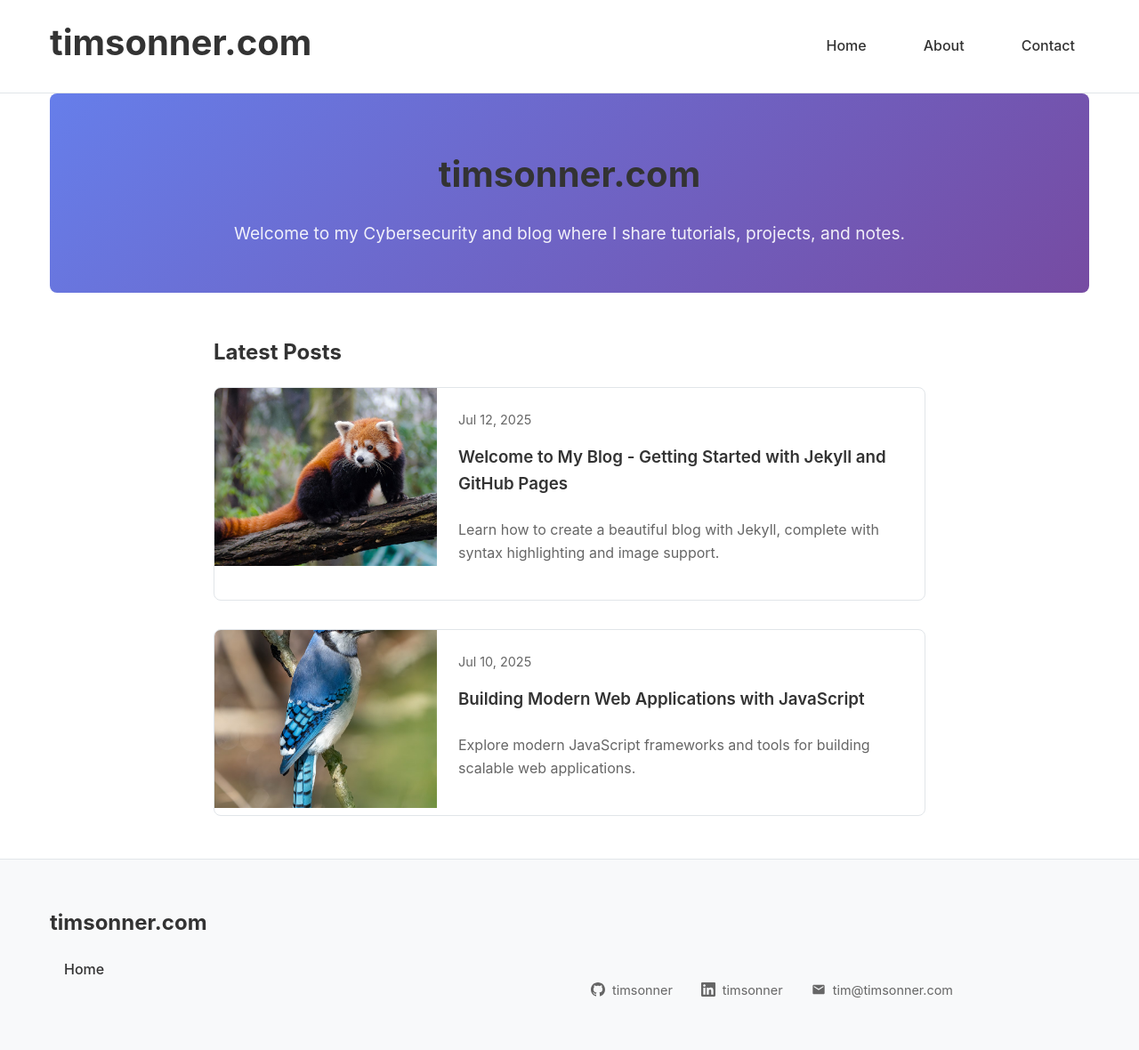
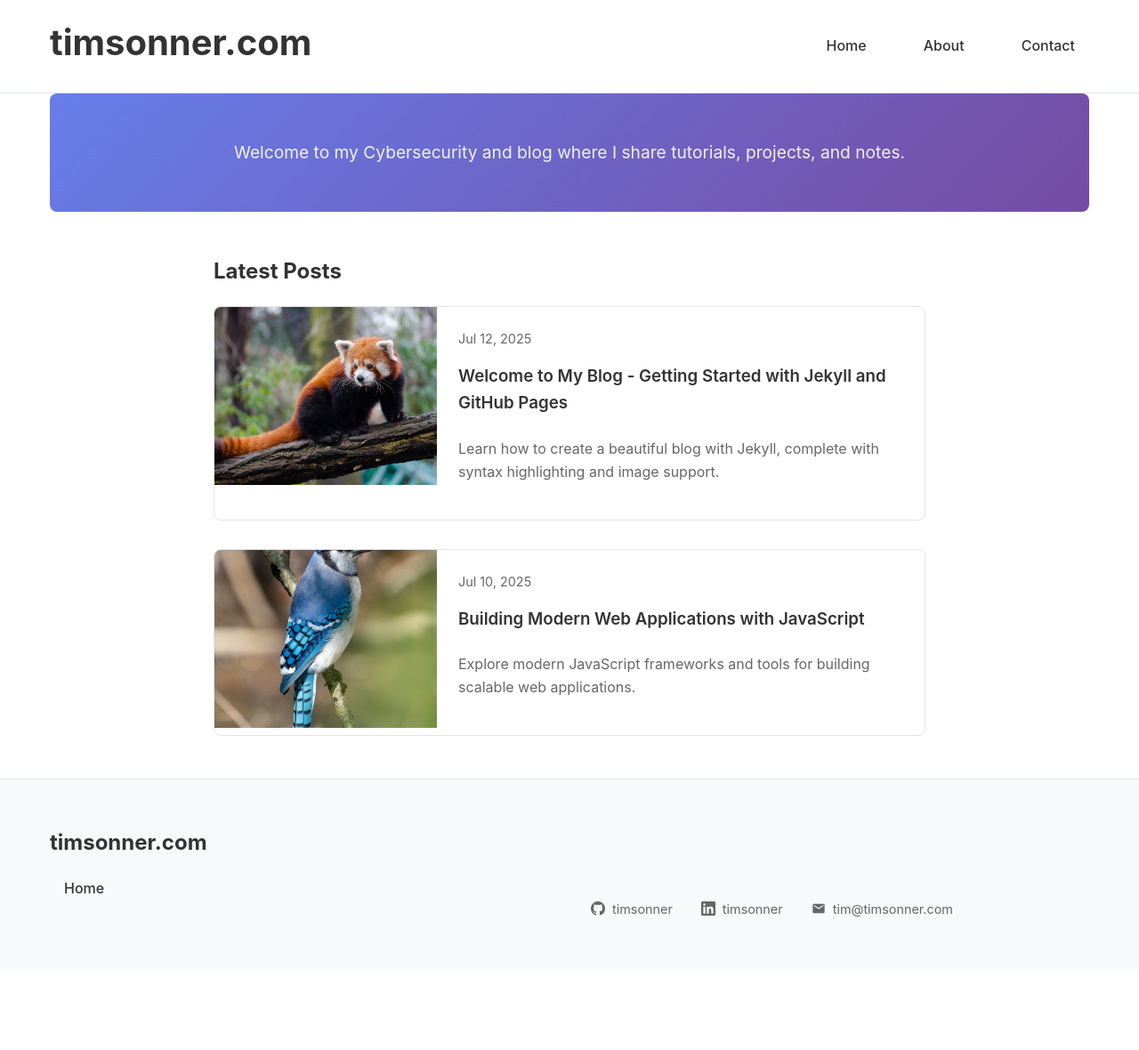
Before and after one commit to timsonner/timsonner.github.io, a Jekyll site: the page built from index.html, in a window 1280 px wide. Shown: the whole page at 89% size. Built offline with Jekyll 4.4.1, drawn with Linux system fonts in a browser that asks for light colours; after the commit the page ends 1089 px from its top, so only the background shows below that.

Commit message:
remove title from main page

```diff
--- a/index.html
+++ b/index.html
@@ -5,7 +5,7 @@ title: Home
 
 <div class="home">
   <div class="hero-section">
-    <h1 class="site-title">{{ site.title | default: "timsonner.com" }}</h1>
+    <!-- <h1 class="site-title">{{ site.title | default: "timsonner.com" }}</h1> -->
     <p class="site-description">{{ site.description | default: "timsonner.com" }}</p>
   </div>
 
```
